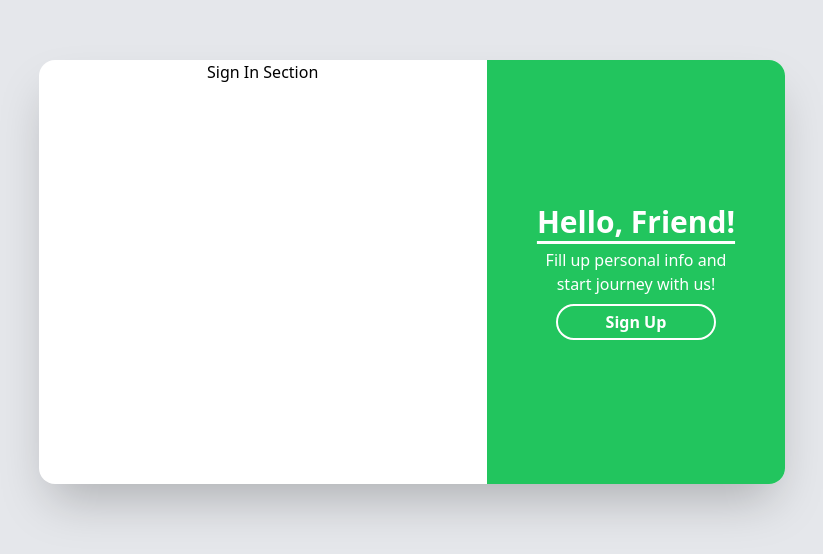
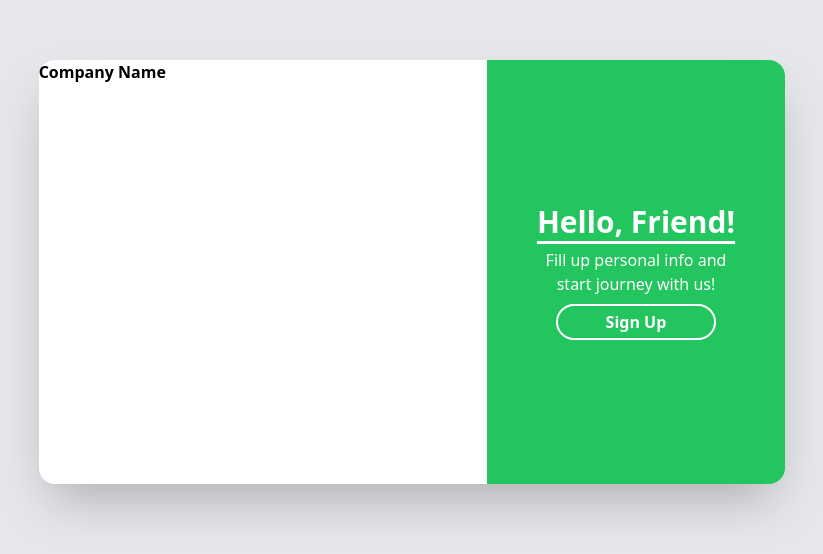
Before and after one commit to Almusawee/React-Login-Page, a React (Vite) app: page / in a window 1280 px wide. Shown: the part 128-682 px from the top of the page, without its empty margins (228-1051 px from the left). Built offline with nearby package versions, Linux system fonts and the light colour scheme.

Commit message:
1 file modified

```diff
--- a/src/components/SignIn.jsx
+++ b/src/components/SignIn.jsx
@@ -1,6 +1,6 @@
 function SignIn(){
   return <div className='w-3/5'>
-    <p>Sign In Section</p>
+    <div className='text-left font-bold'>Company Name</div>
   </div>;
 }
 
```
